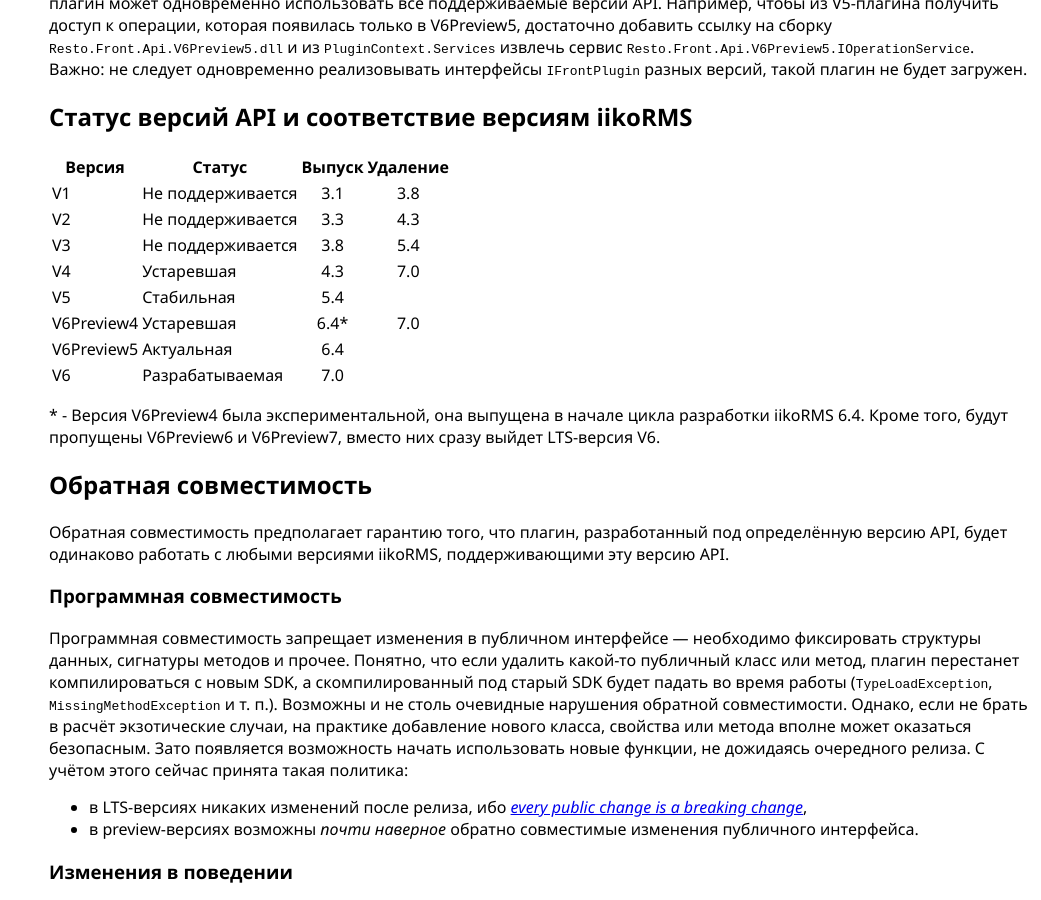
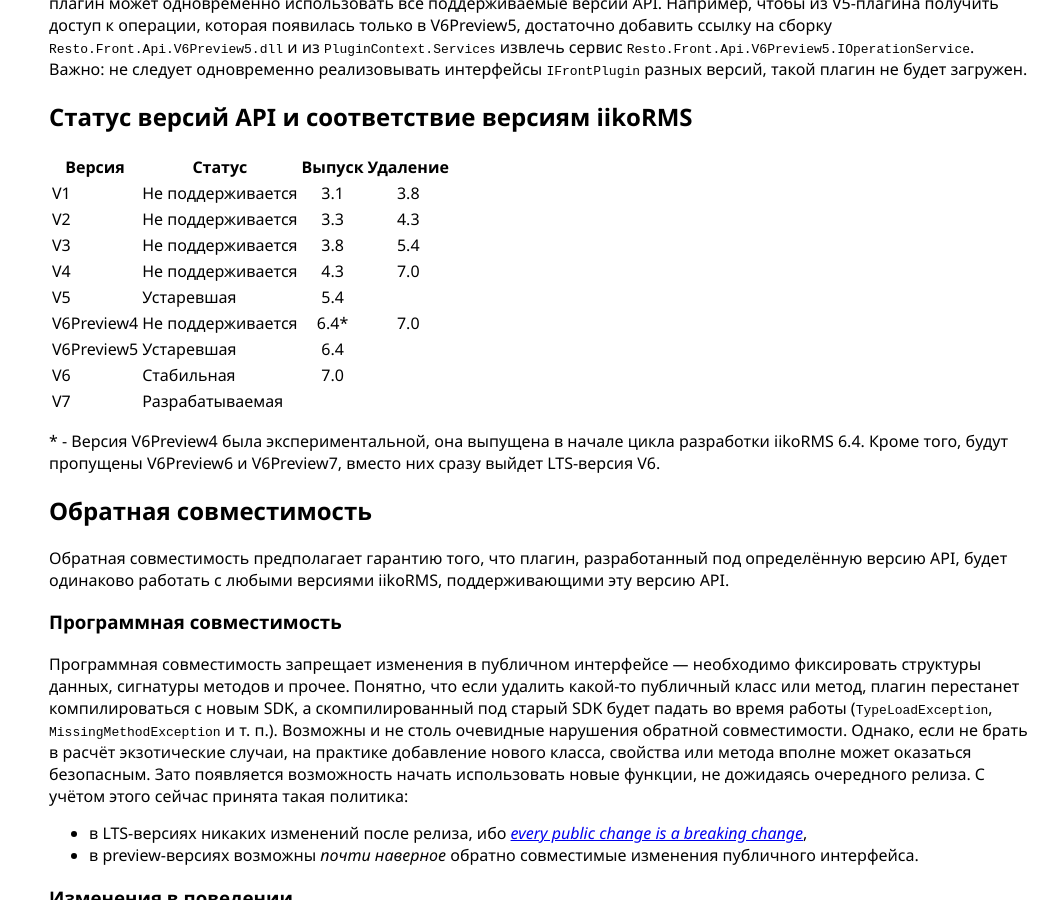
Before and after one commit to iiko/front.api.doc, a Jekyll site: the page built from versioning.md, in a window 1280 px wide and 900 px high, scrolled down 1718 px. Shown: the whole window, without its empty margins (239-1280 px from the left). Built offline with Jekyll 4.4.1, drawn with Linux system fonts in a browser that asks for light colours.

Commit message:
API V6 has been released. Versioning fixes.

```diff
--- a/versioning.md
+++ b/versioning.md
@@ -197,11 +197,12 @@
 | V1        | Не поддерживается | 3.1    | 3.8      |
 | V2        | Не поддерживается | 3.3    | 4.3      |
 | V3        | Не поддерживается | 3.8    | 5.4      |
-| V4        | Устаревшая        | 4.3    | 7.0      |
-| V5        | Стабильная        | 5.4    |          |
-| V6Preview4| Устаревшая        | 6.4\*  | 7.0      |
-| V6Preview5| Актуальная        | 6.4    |          |
-| V6        | Разрабатываемая   | 7.0    |          |
+| V4        | Не поддерживается | 4.3    | 7.0      |
+| V5        | Устаревшая        | 5.4    |          |
+| V6Preview4| Не поддерживается | 6.4\*  | 7.0      |
+| V6Preview5| Устаревшая        | 6.4    |          |
+| V6        | Стабильная        | 7.0    |          |
+| V7        | Разрабатываемая   |        |          |
 
 \* - Версия V6Preview4 была экспериментальной, она выпущена в начале цикла разработки iikoRMS 6.4. Кроме того, будут пропущены V6Preview6 и V6Preview7, вместо них сразу выйдет LTS-версия V6.
 
```
